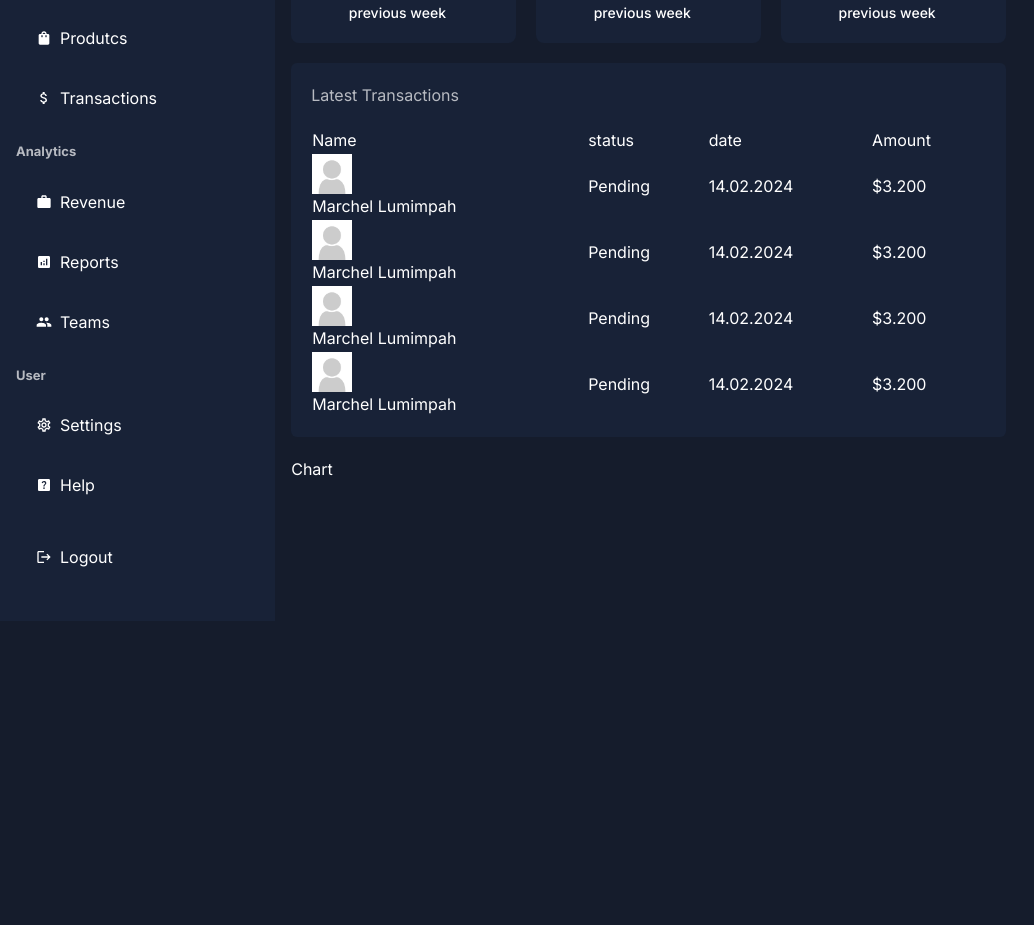
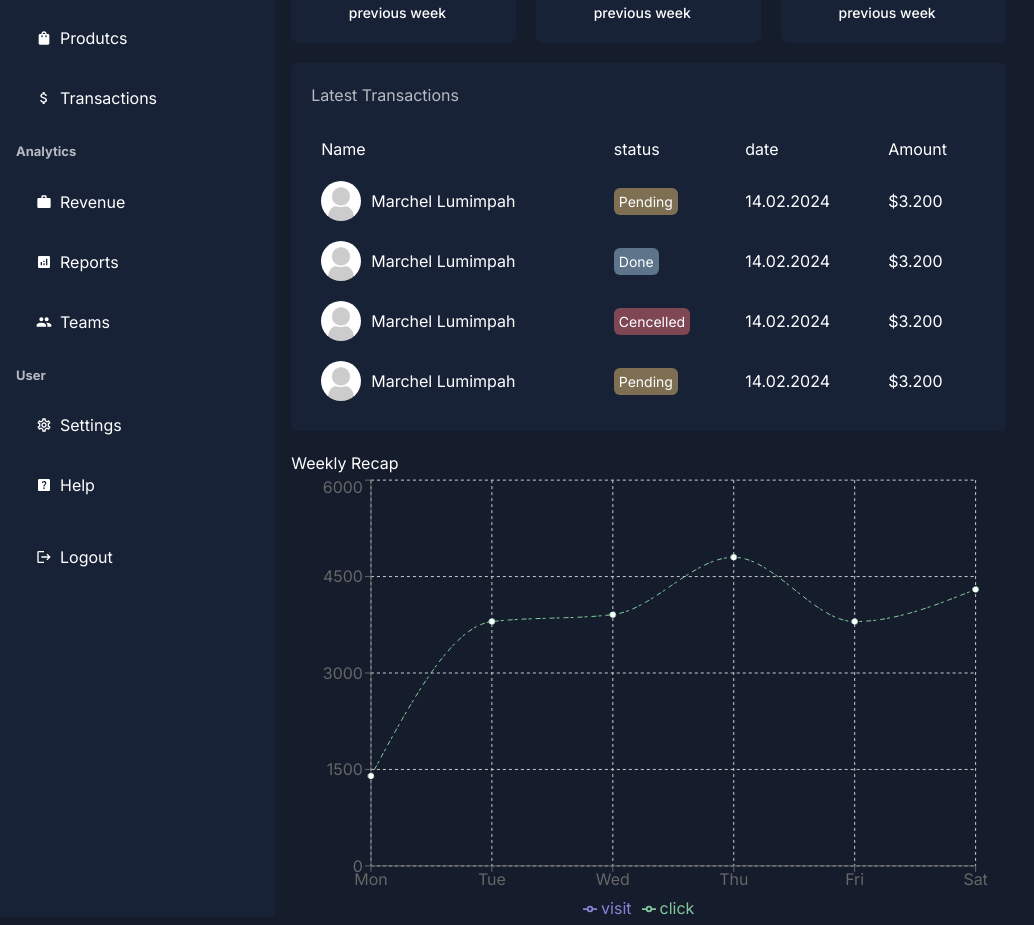
Before and after one commit to acelproject/dashboard-admin-nextjs-mongodb, a Next.js app: page /dashboard in a window 1280 px wide. Shown: the part 247-1172 px from the top of the page, without its empty margins (0-1034 px from the left). Before the commit the page ends 868 px from the top, so only its background shows below. Built offline with nearby package versions, Linux system fonts and the light colour scheme.

Commit message:
add charts

```diff
--- a/package.json
+++ b/package.json
@@ -12,7 +12,8 @@
     "next": "14.2.1",
     "react": "^18",
     "react-dom": "^18",
-    "react-icons": "^5.0.1"
+    "react-icons": "^5.0.1",
+    "recharts": "^2.9.0"
   },
   "devDependencies": {
     "@types/node": "^20",
--- a/src/app/(component)/ui/dashboard/chart/chart.tsx
+++ b/src/app/(component)/ui/dashboard/chart/chart.tsx
@@ -1,8 +1,67 @@
+"use client"
+
 import React from 'react'
+import { LineChart, Line, XAxis, YAxis, CartesianGrid, Tooltip, Legend, ResponsiveContainer } from 'recharts';
+
+const data = [
+  {
+    name: 'Mon',
+    vsit: 3000,
+    click: 1398,
+  },
+  {
+    name: 'Tue',
+    vsit: 2000,
+    click: 3800,
+  },
+  {
+    name: 'Wed',
+    vsit: 2780,
+    click: 3908,
+  },
+  {
+    name: 'Thu',
+    vsit: 1890,
+    click: 4800,
+  },
+  {
+    name: 'Fri',
+    vsit: 2390,
+    click: 3800,
+  },
+  {
+    name: 'Sat',
+    vsit: 3490,
+    click: 4300,
+  },
+];
 
 const Chart = () => {
   return (
-    <div>Chart</div>
+    <div className='h-[450px]'>
+      <h2>Weekly Recap</h2>
+      <ResponsiveContainer width="100%" height="100%">
+        <LineChart
+          width={500}
+          height={300}
+          data={data}
+          margin={{
+            top: 5,
+            right: 30,
+            left: 20,
+            bottom: 5,
+          }}
+        >
+          <CartesianGrid strokeDasharray="3 3" />
+          <XAxis dataKey="name" />
+          <YAxis />
+          <Tooltip />
+          <Legend />
+          <Line type="monotone" dataKey="visit" stroke="#8884d8" strokeDasharray="5 5" />
+          <Line type="monotone" dataKey="click" stroke="#82ca9d" strokeDasharray="3 4 5 2" />
+        </LineChart>
+      </ResponsiveContainer>
+    </div>
   )
 }
 
--- a/src/app/(component)/ui/dashboard/navbar/navbar.tsx
+++ b/src/app/(component)/ui/dashboard/navbar/navbar.tsx
@@ -9,10 +9,10 @@ const pathname=usePathname()
   return (
     <div className='flex items-center justify-between bg-bgSoft rounded-md py-4 px-5'>
       <div className='capitalize'>{pathname.split("/").pop()}</div>
-      <div className='flex items-center gap-x-5'>
-        <div className='flex items-center gap-x-3 bg-[#2e374a] p-[10px] rounded-lg'>
+      <div className='flex items-center gap-x-5 justify-end'>
+        <div className='flex items-center gap-x-3 bg-[#2e374a] p-[10px] rounded-lg w-7/12'>
           <MdSearch/>
-          <input type="text" placeholder='Search...' className='bg-transparent text-textSoft'/>
+          <input type="text" placeholder='Search...' className='bg-transparent text-textSoft w-[80%]'/>
         </div>
         <div className='flex items-center gap-4'>
           <MdOutlineChat size={20}/>
--- a/src/app/(component)/ui/dashboard/transactions.tsx/transactions.tsx
+++ b/src/app/(component)/ui/dashboard/transactions.tsx/transactions.tsx
@@ -7,7 +7,9 @@ import noAvatar from "@/public/noavatar.png";
 const Transactions = () => {
   return (
     <div className="bg-bgSoft p-[20px] rounded-md">
-      <h2 className="mb-[20px] font-normal text-textSoft">Latest Transactions</h2>
+      <h2 className="mb-[20px] font-normal text-textSoft">
+        Latest Transactions
+      </h2>
       <table className="w-full">
         <thead>
           <tr>
@@ -20,44 +22,52 @@ const Transactions = () => {
         <tbody>
           <tr>
             <td>
-              <Image src={noAvatar} alt="" width={40} height={40} />
-              Marchel Lumimpah
+              <div className="flex gap-[10px] items-center">
+                <Image src={noAvatar} alt="" width={40} height={40} className="rounded-full object-cover" />
+                Marchel Lumimpah
+              </div>
             </td>
             <td>
-              <span>Pending</span>
+              <span className="rounded-md p-[5px] text-[14px] text-white bg-[#f7cb7375]">Pending</span>
             </td>
             <td>14.02.2024</td>
             <td>$3.200</td>
           </tr>
           <tr>
             <td>
-              <Image src={noAvatar} alt="" width={40} height={40} />
-              Marchel Lumimpah
+              <div className="flex gap-[10px] items-center">
+                <Image src={noAvatar} alt="" width={40} height={40} className="rounded-full object-cover" />
+                Marchel Lumimpah
+              </div>
             </td>
             <td>
-              <span>Pending</span>
+              <span className="rounded-md p-[5px] text-[14px] text-white bg-[#afd6ee75]">Done</span>
             </td>
             <td>14.02.2024</td>
             <td>$3.200</td>
           </tr>
           <tr>
             <td>
-              <Image src={noAvatar} alt="" width={40} height={40} />
-              Marchel Lumimpah
+              <div className="flex gap-[10px] items-center">
+                <Image src={noAvatar} alt="" width={40} height={40} className="rounded-full object-cover" />
+                Marchel Lumimpah
+              </div>
             </td>
             <td>
-              <span>Pending</span>
+              <span className="rounded-md p-[5px] text-[14px] text-white bg-[#f7737375]">Cencelled</span>
             </td>
             <td>14.02.2024</td>
             <td>$3.200</td>
           </tr>
           <tr>
             <td>
-              <Image src={noAvatar} alt="" width={40} height={40} />
-              Marchel Lumimpah
+              <div className="flex gap-[10px] items-center">
+                <Image src={noAvatar} alt="" width={40} height={40} className="rounded-full object-cover" />
+                Marchel Lumimpah
+              </div>
             </td>
             <td>
-              <span>Pending</span>
+              <span className="rounded-md p-[5px] text-[14px] text-white bg-[#f7cb7375]">Pending</span>
             </td>
             <td>14.02.2024</td>
             <td>$3.200</td>
--- a/src/app/globals.css
+++ b/src/app/globals.css
@@ -22,3 +22,7 @@
     text-wrap: balance;
   }
 }
+
+table td {
+  @apply p-[10px];
+}
```
Also changed, not shown: 1 other file (tests, documents, lock files or other folders).
